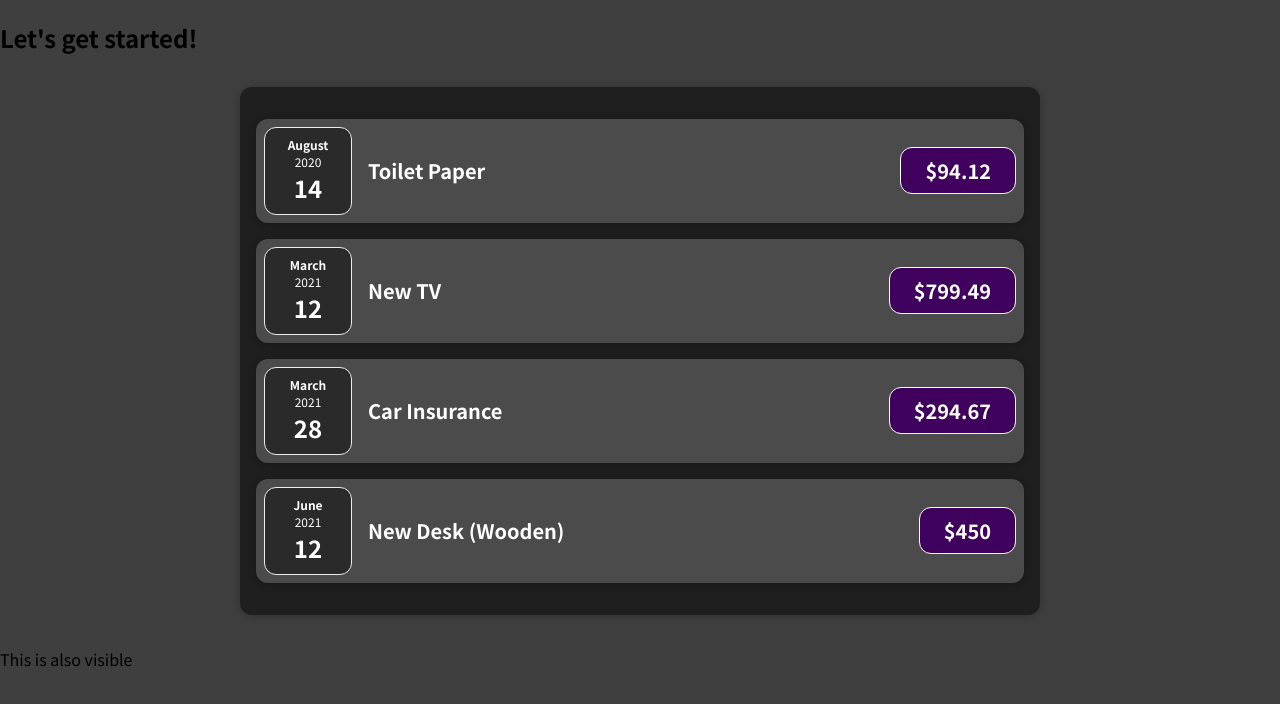
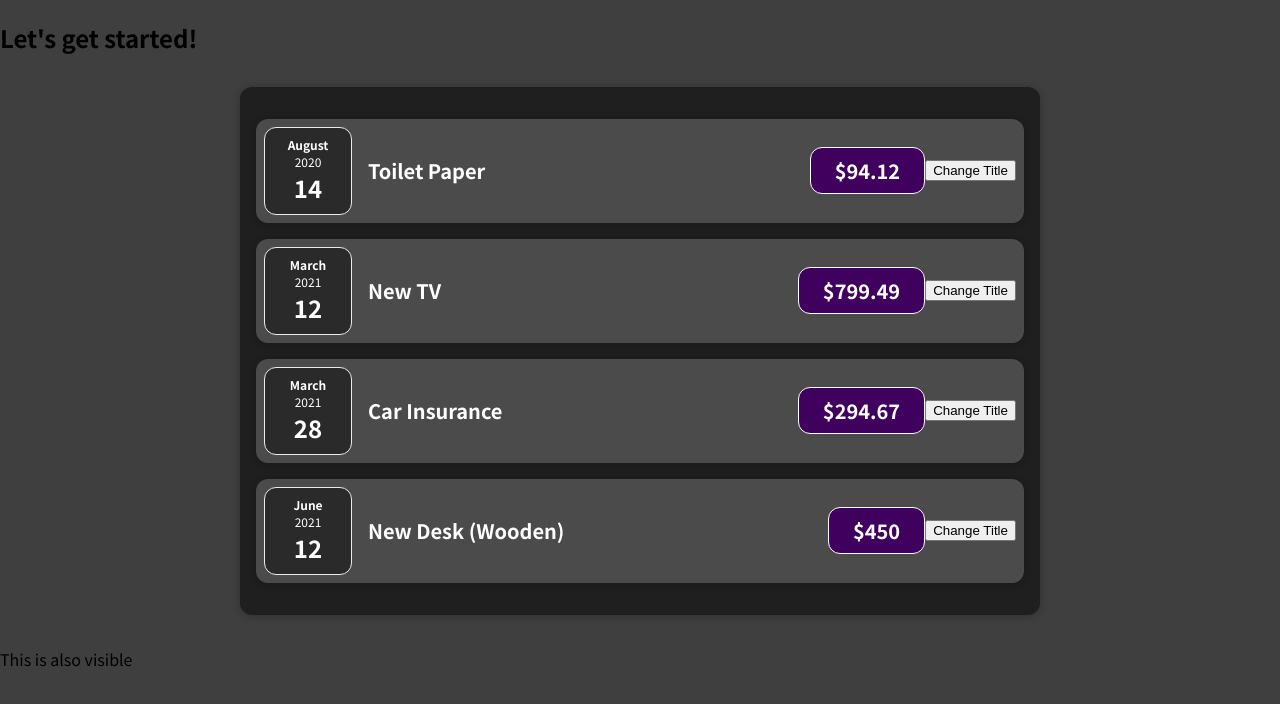
Before and after one commit to ScatteredThunderstorms/React-complete-guide, a JavaScript app: page / in a window 1280 px wide. Shown: the top 704 px of the page. Built offline with nearby package versions, Linux system fonts and the light colour scheme.

Commit message:
implemented new button event

```diff
--- a/src/component/Expenses/ExpenseItem.js
+++ b/src/component/Expenses/ExpenseItem.js
@@ -4,6 +4,10 @@ import ExpenseDate from "./ExpenseDate";
 import Card from "../UI/Card";
 
 function ExpenseItem(props) {
+
+    const clickHandler =() =>{
+        console.log('Clicked!!')
+    }
   return (
     <Card className="expense-item">
       <ExpenseDate date={props.date}/>
@@ -11,6 +15,7 @@ function ExpenseItem(props) {
         <h2>{props.title}</h2>
         <div className="expense-item__price">${props.amount}</div>
       </div>
+        <button onClick={ clickHandler}>Change Title</button>
     </Card>
   );
 }
```
